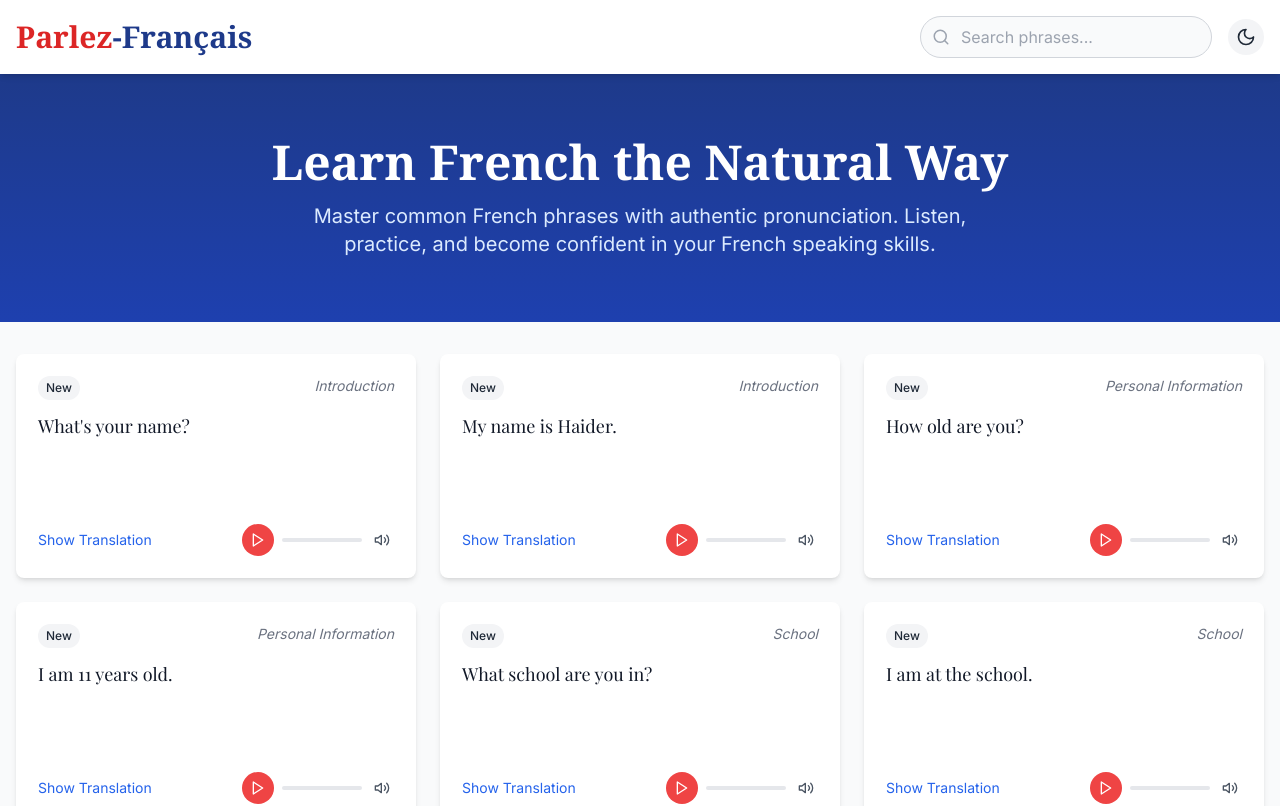
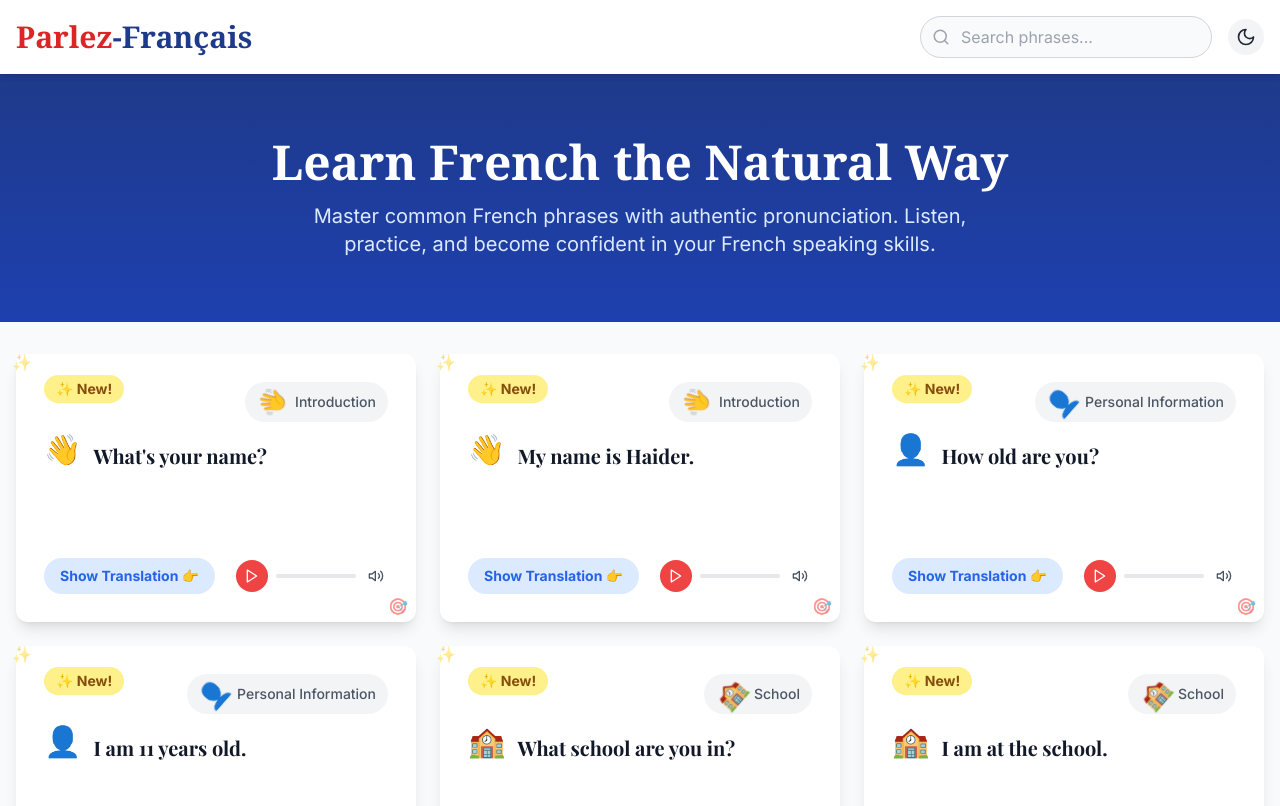
Before and after one commit to WissalNyati/LearnWithBabcia, a React (Vite) app: page / in a window 1280 px wide. Shown: the top 806 px of the page. Built offline with nearby package versions, Linux system fonts and the light colour scheme.

Commit message:
Add kid-friendly animations and interactive elements: - Add confetti celebration effect - Add hover animations and effects - Enhance visual feedback - Add playful corner decorations - Improve button interactions

```diff
--- a/src/components/PhraseCard.tsx
+++ b/src/components/PhraseCard.tsx
@@ -16,80 +16,189 @@ const PhraseCard: React.FC<PhraseCardProps> = ({
   isSeen
 }) => {
   const [isFlipped, setIsFlipped] = useState(false);
+  const [showConfetti, setShowConfetti] = useState(false);
+  const [isHovered, setIsHovered] = useState(false);
   const isPlaying = currentlyPlaying === phrase.id;
 
   const handleFlip = () => {
     setIsFlipped(!isFlipped);
+    if (!isFlipped) {
+      setShowConfetti(true);
+      setTimeout(() => setShowConfetti(false), 2000);
+    }
   };
 
   const handlePlayPause = () => {
     onPlayPause(phrase.id);
   };
 
+  // Get category emoji
+  const getCategoryEmoji = (category: string) => {
+    const emojiMap: { [key: string]: string } = {
+      'Introduction': '👋',
+      'Personal Information': '👤',
+      'School': '🏫',
+      'Activities': '🎨',
+      'School Rules': '📋',
+      'School Supplies': '📚',
+      'Sports': '⚽',
+      'Preferences': '❤️',
+      'Study': '📝',
+      'Holidays': '✈️',
+      'Personal Description': '👀',
+      'Family': '👨‍👩‍👧‍👦',
+      'Days of the Week': '📅',
+      'Months': '📆',
+      'Seasons': '🌤️'
+    };
+    return emojiMap[category] || '📝';
+  };
+
+  // Get phrase-specific emoji
+  const getPhraseEmoji = (phrase: Phrase) => {
+    if (phrase.emoji) return phrase.emoji;
+
+    // Default emojis for specific phrases
+    if (phrase.french.includes('printemps')) return '🌸';
+    if (phrase.french.includes('été')) return '☀️';
+    if (phrase.french.includes('automne')) return '🍂';
+    if (phrase.french.includes('hiver')) return '❄️';
+    if (phrase.french.includes('foot')) return '⚽';
+    if (phrase.french.includes('théâtre')) return '🎭';
+    if (phrase.french.includes('livre')) return '📚';
+    if (phrase.french.includes('sœur')) return '👧';
+    if (phrase.french.includes('frère')) return '👦';
+
+    return getCategoryEmoji(phrase.category);
+  };
+
   return (
     <div
       className={`
-        relative bg-white dark:bg-gray-800 rounded-lg shadow-md
-        transition-all duration-300 transform hover:scale-102 hover:shadow-lg
-        ${isFlipped ? 'border-blue-500 dark:border-blue-400' : 'border-transparent'}
-        border-2
+        relative bg-white dark:bg-gray-800 rounded-xl shadow-lg
+        transition-all duration-300 transform hover:scale-105 hover:shadow-xl
+        ${isFlipped ? 'border-4 border-blue-400 dark:border-blue-500' : 'border-4 border-transparent'}
+        hover:rotate-1
       `}
+      onMouseEnter={() => setIsHovered(true)}
+      onMouseLeave={() => setIsHovered(false)}
     >
-      <div className="p-5">
-        <div className="flex justify-between items-start mb-3">
+      {/* Confetti effect */}
+      {showConfetti && (
+        <div className="absolute inset-0 pointer-events-none">
+          {[...Array(20)].map((_, i) => (
+            <div
+              key={i}
+              className="absolute animate-float"
+              style={{
+                left: `${Math.random() * 100}%`,
+                top: `${Math.random() * 100}%`,
+                animationDelay: `${Math.random() * 2}s`,
+                transform: `rotate(${Math.random() * 360}deg)`,
+              }}
+            >
+              {['🎉', '✨', '🌟', '🎊', '💫'][Math.floor(Math.random() * 5)]}
+            </div>
+          ))}
+        </div>
+      )}
+
+      <div className="p-6">
+        <div className="flex justify-between items-start mb-4">
           <div
             className={`
-              text-xs font-medium px-2 py-1 rounded-full
-              ${isSeen ? 'bg-green-100 text-green-800 dark:bg-green-900 dark:text-green-200' :
-                        'bg-gray-100 text-gray-800 dark:bg-gray-700 dark:text-gray-200'}
+              text-sm font-bold px-3 py-1 rounded-full
+              ${isSeen
+                ? 'bg-green-200 text-green-800 dark:bg-green-900 dark:text-green-200 animate-pulse'
+                : 'bg-yellow-200 text-yellow-800 dark:bg-yellow-900 dark:text-yellow-200 animate-bounce'}
+              transform hover:scale-110 transition-transform duration-200
             `}
           >
-            {isSeen ? 'Reviewed' : 'New'}
+            {isSeen ? '🌟 Reviewed!' : '✨ New!'}
           </div>
 
-          <div className="text-sm text-gray-500 dark:text-gray-400 italic">
+          <div
+            className={`
+              text-sm font-medium text-gray-600 dark:text-gray-300
+              flex items-center gap-2 bg-gray-100 dark:bg-gray-700
+              px-3 py-1 rounded-full
+              transform hover:scale-105 transition-transform duration-200
+              ${isHovered ? 'animate-wiggle' : ''}
+            `}
+          >
+            <span className="text-2xl animate-spin-slow">{getCategoryEmoji(phrase.category)}</span>
             {phrase.category}
           </div>
         </div>
 
         <div
-          className="min-h-24 cursor-pointer"
+          className="min-h-24 cursor-pointer transform hover:scale-105 transition-transform duration-200"
           onClick={handleFlip}
         >
-          <h3 className="text-lg font-medium text-gray-900 dark:text-white mb-2">
-            {isFlipped ? phrase.french : phrase.english}
-          </h3>
+          <div className="flex items-center gap-3 mb-3">
+            <span
+              className={`
+                text-3xl animate-bounce-slow
+                transform hover:scale-125 transition-transform duration-200
+                ${isHovered ? 'animate-wiggle' : ''}
+              `}
+            >
+              {getPhraseEmoji(phrase)}
+            </span>
+            <h3 className="text-xl font-bold text-gray-900 dark:text-white">
+              {isFlipped ? phrase.french : phrase.english}
+            </h3>
+          </div>
 
           <p
             className={`
-              text-md text-gray-600 dark:text-gray-300
-              transition-opacity duration-300
-              ${isFlipped ? 'opacity-100' : 'opacity-0 h-0'}
+              text-lg text-gray-600 dark:text-gray-300
+              transition-all duration-300 transform
+              ${isFlipped ? 'opacity-100 translate-y-0' : 'opacity-0 -translate-y-4 h-0'}
             `}
           >
             {phrase.english}
           </p>
         </div>
 
-        <div className="mt-4 flex justify-between items-center">
+        <div className="mt-6 flex justify-between items-center">
           <button
             onClick={handleFlip}
-            className="text-sm text-blue-600 dark:text-blue-400 hover:text-blue-800 dark:hover:text-blue-300 transition-colors duration-200"
+            className={`
+              text-sm font-bold text-blue-600 dark:text-blue-400
+              hover:text-blue-800 dark:hover:text-blue-300
+              transition-all duration-200 bg-blue-100 dark:bg-blue-900
+              px-4 py-2 rounded-full
+              hover:bg-blue-200 dark:hover:bg-blue-800
+              transform hover:scale-105
+              ${isHovered ? 'animate-wiggle' : ''}
+              active:scale-95
+            `}
           >
-            {isFlipped ? 'Hide Translation' : 'Show Translation'}
+            {isFlipped ? '👈 Hide Translation' : 'Show Translation 👉'}
           </button>
 
-          <AudioPlayer
-            audioSrc={phrase.audioSrc}
-            isPlaying={isPlaying}
-            onPlayPause={handlePlayPause}
-          />
+          <div className="transform hover:scale-110 transition-transform duration-200">
+            <AudioPlayer
+              audioSrc={phrase.audioSrc}
+              isPlaying={isPlaying}
+              onPlayPause={handlePlayPause}
+            />
+          </div>
         </div>
       </div>
 
       {isPlaying && (
-        <div className="absolute -bottom-1 left-0 right-0 h-1 bg-red-500 rounded-b-lg"></div>
+        <div className="absolute -bottom-1 left-0 right-0 h-2 bg-gradient-to-r from-red-500 via-yellow-500 to-red-500 rounded-b-xl animate-gradient"></div>
       )}
+
+      {/* Interactive corner decorations */}
+      <div className="absolute top-0 left-0 w-8 h-8 transform -translate-x-2 -translate-y-2 opacity-50 hover:opacity-100 transition-opacity duration-200">
+        {isHovered ? '🎨' : '✨'}
+      </div>
+      <div className="absolute bottom-0 right-0 w-8 h-8 transform translate-x-2 translate-y-2 opacity-50 hover:opacity-100 transition-opacity duration-200">
+        {isHovered ? '🎮' : '🎯'}
+      </div>
     </div>
   );
 };
--- a/src/data/phrases.ts
+++ b/src/data/phrases.ts
@@ -146,56 +146,64 @@ export const phrases: Phrase[] = [
     english: 'I have chestnut hair and brown eyes. I am a friendly, sporty, and calm person. I like intellectual, sports, and manual activities.',
     french: 'J\'ai les cheveux châtains et les yeux marrons. Je suis une personne sympathique, sportive et calme. J\'aime les activités intellectuelles, sportives et manuelles.',
     audioSrc: '/audio/cheveux-yeux.mp3',
-    category: 'Personal Description'
+    category: 'Personal Description',
+    emoji: '👩'
   },
   {
     id: '22',
     english: 'Do you have brothers and sisters?',
     french: 'As-tu des frères et sœurs ?',
     audioSrc: '/audio/freres-soeurs.mp3',
-    category: 'Family'
+    category: 'Family',
+    emoji: '👨‍👩‍👧‍👦'
   },
   {
     id: '23',
     english: 'I have a little sister, her name is Hannah, she is three years old, her hair is long and a bit curly, she has brown eyes, she is a very kind and very funny little girl.',
     french: 'J\'ai une petite sœur, elle s\'appelle Hannah, elle a trois ans, ses cheveux sont longs et un peu bouclés, elle a des yeux marrons, c\'est une petite fille très gentille et très rigolote.',
     audioSrc: '/audio/petite-soeur.mp3',
-    category: 'Family'
+    category: 'Family',
+    emoji: '👧'
   },
   {
     id: '24',
     english: 'What do you like?',
     french: 'Qu\'est-ce que tu aimes ?',
     audioSrc: '/audio/ce-que-tu-aimes.mp3',
-    category: 'Preferences'
+    category: 'Preferences',
+    emoji: '❤️'
   },
   {
     id: '25',
     english: 'I like reading, playing, and doing sports.',
     french: 'J\'aime lire, jouer et faire du sport.',
     audioSrc: '/audio/aime-activites.mp3',
-    category: 'Preferences'
+    category: 'Preferences',
+    emoji: '📚⚽'
   },
   {
     id: '26',
     english: 'What do you not like?',
     french: 'Qu\'est-ce que tu n\'aimes pas ?',
     audioSrc: '/audio/ce-que-tu-naimes-pas.mp3',
-    category: 'Preferences'
+    category: 'Preferences',
+    emoji: '❌'
   },
   {
     id: '27',
     english: 'I don\'t like football!',
     french: 'Je n\'aime pas le foot !',
     audioSrc: '/audio/naime-pas-foot.mp3',
-    category: 'Preferences'
+    category: 'Preferences',
+    emoji: '⚽❌'
   },
   {
     id: '28',
     english: 'Here are the days of the week:',
     french: 'Voici les jours de la semaine.',
     audioSrc: '/audio/voici-jours-semaine.mp3',
-    category: 'Days of the Week'
+    category: 'Days of the Week',
+    emoji: '📅'
   },
   {
     id: '29',
@@ -251,7 +259,8 @@ export const phrases: Phrase[] = [
     english: 'Here are the months of the year:',
     french: 'Voici les mois de l\'année.',
     audioSrc: '/audio/voici-mois-annee.mp3',
-    category: 'Months'
+    category: 'Months',
+    emoji: '📆'
   },
   {
     id: '37',
@@ -342,35 +351,40 @@ export const phrases: Phrase[] = [
     english: 'Here are the four seasons:',
     french: 'Voici les quatre saisons.',
     audioSrc: '/audio/voici-quatre-saisons.mp3',
-    category: 'Seasons'
+    category: 'Seasons',
+    emoji: '🌤️'
   },
   {
     id: '50',
     english: 'Spring',
     french: 'Le printemps',
     audioSrc: '/audio/printemps.mp3',
-    category: 'Seasons'
+    category: 'Seasons',
+    emoji: '🌸'
   },
   {
     id: '51',
     english: 'Summer',
     french: 'L\'été',
     audioSrc: '/audio/ete.mp3',
-    category: 'Seasons'
+    category: 'Seasons',
+    emoji: '☀️'
   },
   {
     id: '52',
     english: 'Autumn',
     french: 'L\'automne',
     audioSrc: '/audio/automne.mp3',
-    category: 'Seasons'
+    category: 'Seasons',
+    emoji: '🍂'
   },
   {
     id: '53',
     english: 'Winter',
     french: 'L\'hiver',
     audioSrc: '/audio/hiver.mp3',
-    category: 'Seasons'
+    category: 'Seasons',
+    emoji: '❄️'
   }
 ];
 
--- a/src/types/index.ts
+++ b/src/types/index.ts
@@ -4,6 +4,8 @@ export interface Phrase {
   french: string;
   audioSrc: string;
   category: string;
+  emoji?: string;
+  animation?: string;
 }
 
 export type Category = {
--- a/tailwind.config.js
+++ b/tailwind.config.js
@@ -1,8 +1,44 @@
 /** @type {import('tailwindcss').Config} */
-export default {
-  content: ['./index.html', './src/**/*.{js,ts,jsx,tsx}'],
+module.exports = {
+  content: [
+    "./src/**/*.{js,jsx,ts,tsx}",
+  ],
+  darkMode: 'class',
   theme: {
-    extend: {},
+    extend: {
+      animation: {
+        'bounce-slow': 'bounce 3s infinite',
+        'spin-slow': 'spin 8s linear infinite',
+        'pulse-slow': 'pulse 4s cubic-bezier(0.4, 0, 0.6, 1) infinite',
+        'gradient': 'gradient 2s linear infinite',
+        'wiggle': 'wiggle 1s ease-in-out infinite',
+        'float': 'float 3s ease-in-out infinite',
+      },
+      keyframes: {
+        gradient: {
+          '0%, 100%': {
+            'background-size': '200% 200%',
+            'background-position': 'left center'
+          },
+          '50%': {
+            'background-size': '200% 200%',
+            'background-position': 'right center'
+          },
+        },
+        wiggle: {
+          '0%, 100%': { transform: 'rotate(-3deg)' },
+          '50%': { transform: 'rotate(3deg)' },
+        },
+        float: {
+          '0%, 100%': { transform: 'translateY(0)' },
+          '50%': { transform: 'translateY(-10px)' },
+        },
+      },
+      scale: {
+        '102': '1.02',
+        '105': '1.05',
+      },
+    },
   },
   plugins: [],
-};
+}
```
